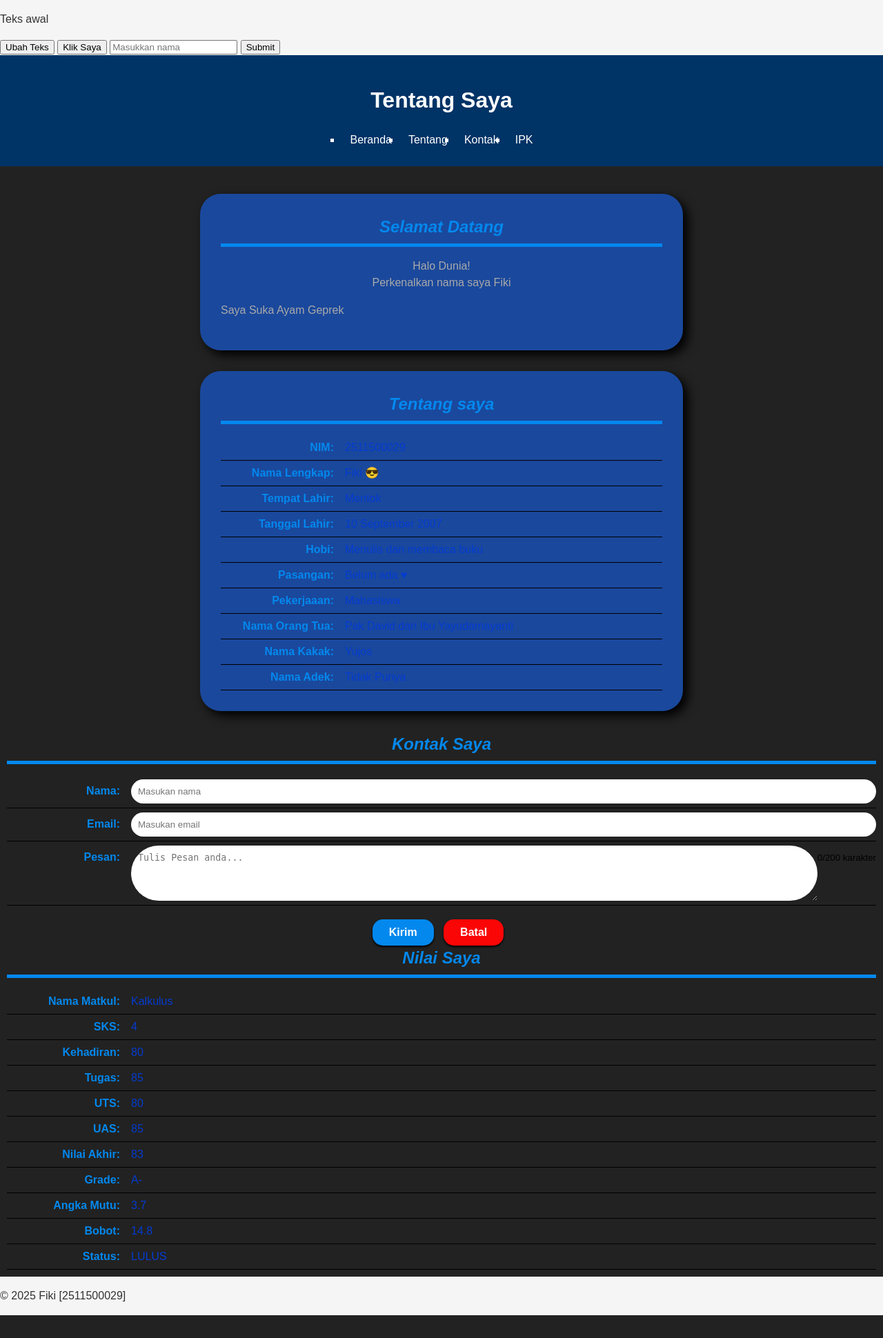
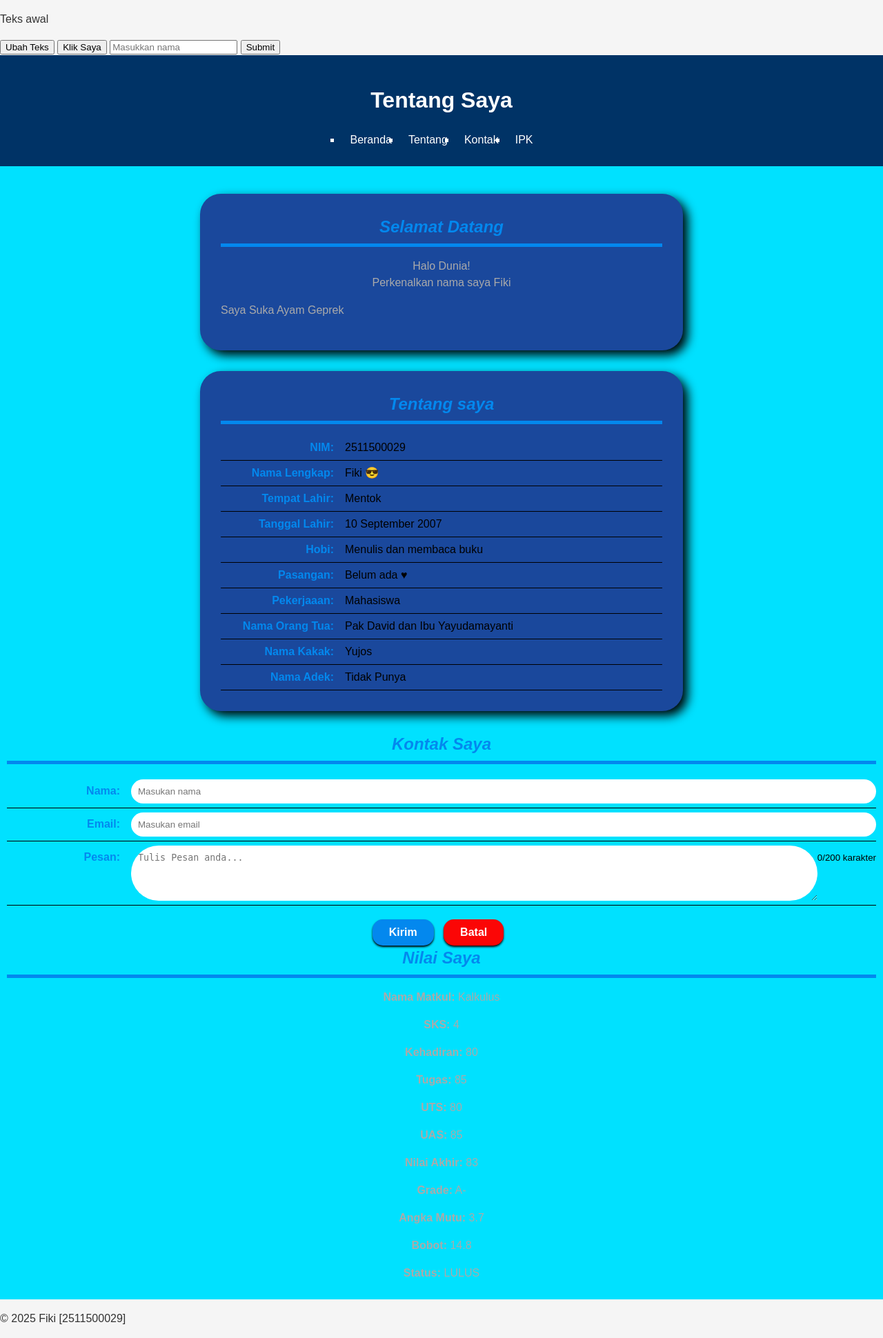
Before and after one commit to FikiNih/2511500029-PWD-TI1A-25261, a PHP site: page /pertemuan-06/index.php in a window 1280 px wide. Shown: the whole page at 69% size. Before the commit the page ends 1907 px from the top, so only its background shows below. Run offline with PHP 8.4, Linux system fonts and the light colour scheme.

Commit message:
hello.php

```diff
--- a/pertemuan-06/style.css
+++ b/pertemuan-06/style.css
@@ -228,7 +228,7 @@
 }
 
 footer {
-    background: #222;
+    background: #00e1ff;
     color: #aaa;
     text-align: center;
     padding: 10px;
@@ -245,26 +245,3 @@
     font-family: sans-serif;
     font-style: italic;
 }
-
-#About strong,
-#ipk strong {
-    min-width: 180px;
-    color: #0388ee;
-    font-weight: 600;
-    text-align: right;
-    padding-right: 16px;
-    flex-shrink: 0;
-}
-
-#About p,
-#ipk p {
-    display: flex;
-    justify-content: flex-start;
-    align-items: baseline;
-    margin: 0;
-    padding: 6px 0;
-    border-bottom: 1px solid black;
-    color: rgb(5, 60, 209);
-    font-weight: 500;
-    font-family: sans-serif;
-}
```
